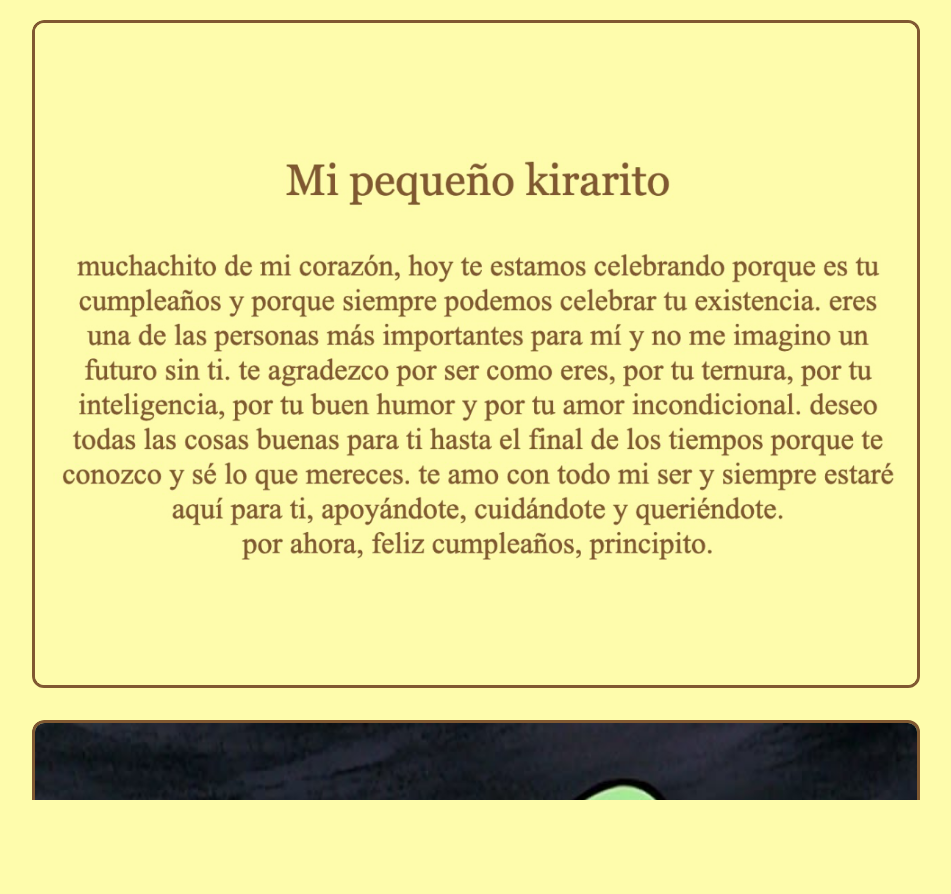
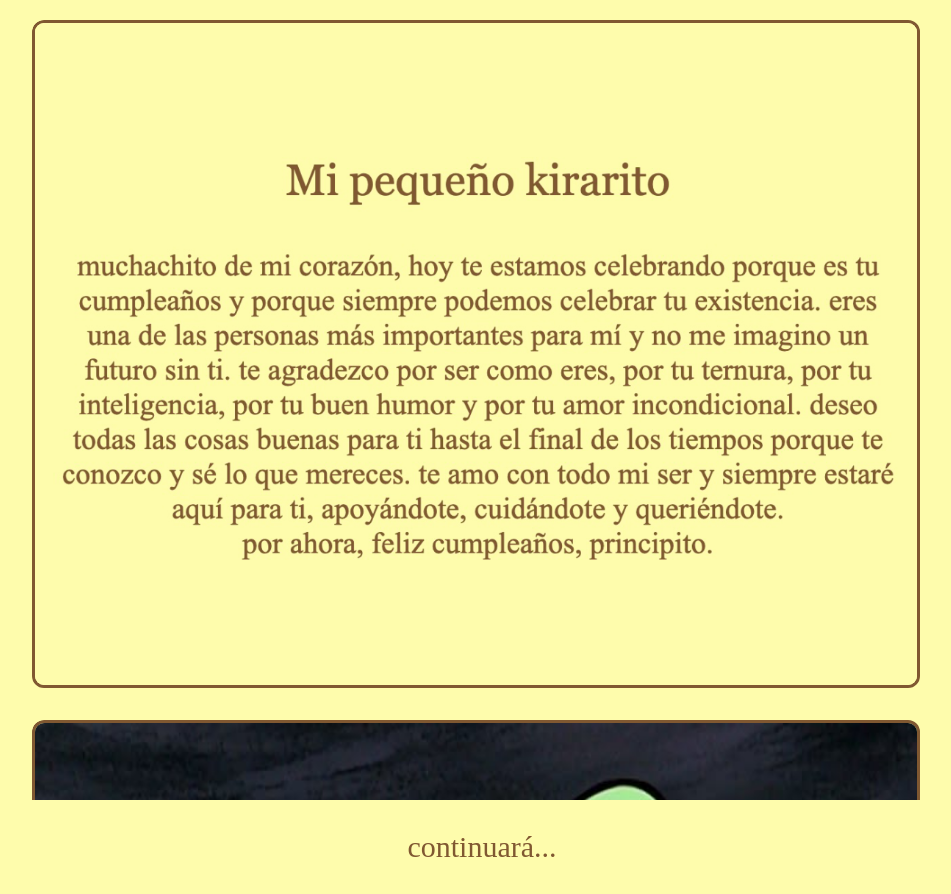
Before and after one commit to heaven-or-las-vegas/principito, a plain HTML site: page index.html in a window 1280 px wide. Shown: the whole page, without its empty margins (158-1109 px from the left). Before the commit the page ends 800 px from the top, so only its background shows below. Drawn offline with Linux system fonts and the light colour scheme.

Commit message:
Update index.html

```diff
--- a/index.html
+++ b/index.html
@@ -45,6 +45,13 @@
     padding:8px 12px;
     font-size:14px;
     color:#222;
+  }
+
+  p {
+  text-align: center;
+  color: #805831;
+  font-family: times new roman;
+  font-size: 30px;
   }
 </style>
 </head>
@@ -129,5 +136,7 @@ viewport.addEventListener('scroll', () => {
 // fotos iniciales
 cargarFotos(3);
 </script>
+
+  <p>continuará...</p>
 </body>
 </html>
```
